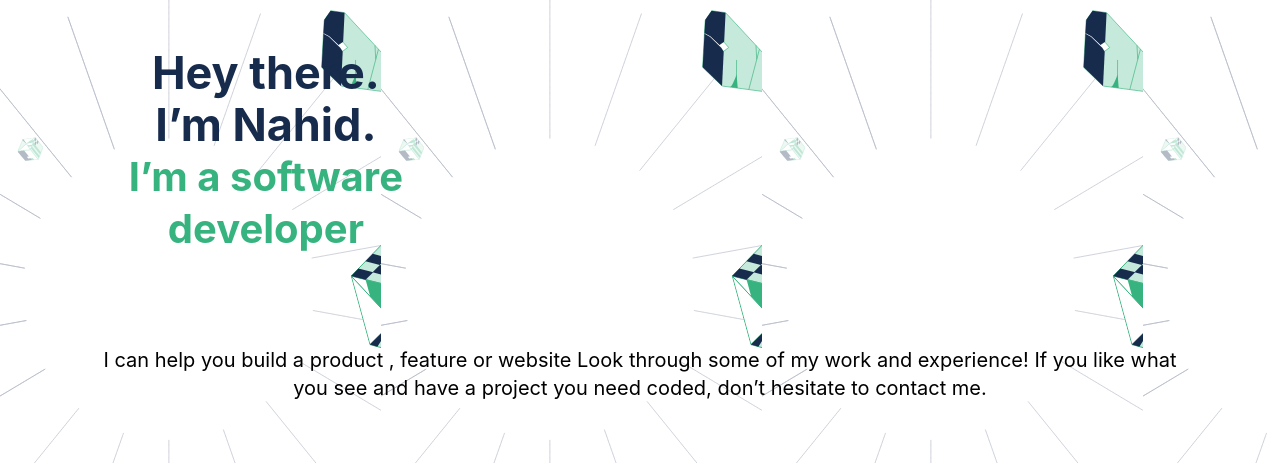
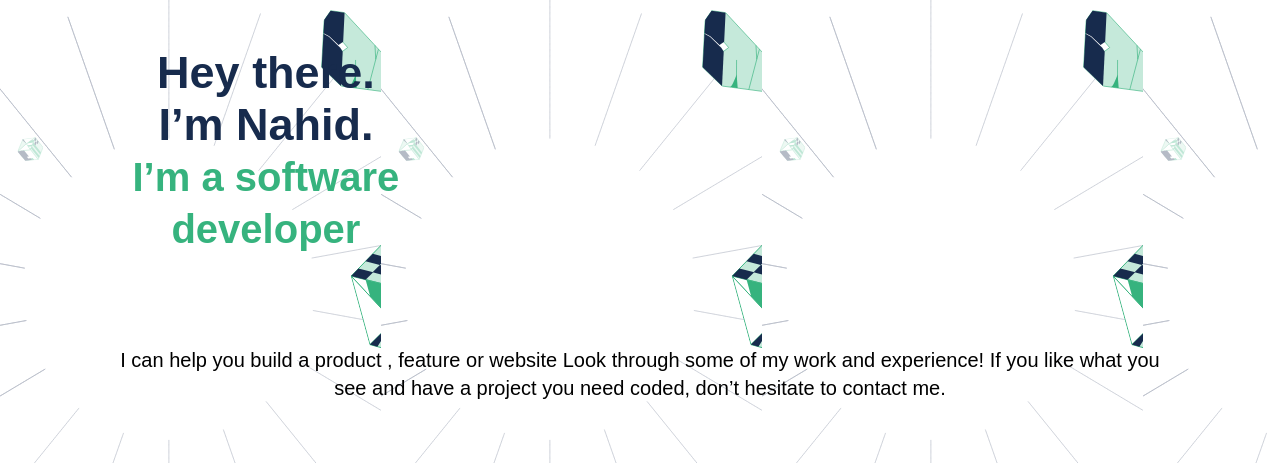
Before and after one commit to Nahid1911/Nahid-s_Portfolio, a plain HTML site: page Index.html in a window 1280 px wide. Shown: the part 71-534 px from the top of the page. Drawn offline with Linux system fonts and the light colour scheme.

Commit message:
ncecssary changes made to style.css

```diff
--- a/style.css
+++ b/style.css
@@ -49,29 +49,28 @@ header .main-text {
 
 header .main-text .main-text-blue {
   font-size: 30px;
-  font-family: inter;
+  font-family: Arial, Helvetica, sans-serif;
   font-weight: 700;
   line-height: 52px;
-  color:#172B4d;
+  color:#172b4d;
   text-align: center;
-  /* border: 1px solid red; */
   letter-spacing: 0;
 }
 
 header .main-text .main-text-green {
   font-size: 40px;
-  font-family: inter;
+  font-family: Arial, Helvetica, sans-serif;
   font-weight: 700;
   line-height: 52px;
-  color:#36B37e;
+  color: #36b37e;
   text-align: center;
- }
+}
 
 .intro-text {
   margin: 5% 8% 5% 8%;
   padding: 10px 0 0 0;
   font-size: 20px;
-  font-family: inter;
+  font-family: Arial, Helvetica, sans-serif;
   font-weight: 400;
   line-height: 28px;
   text-align: center;
```
